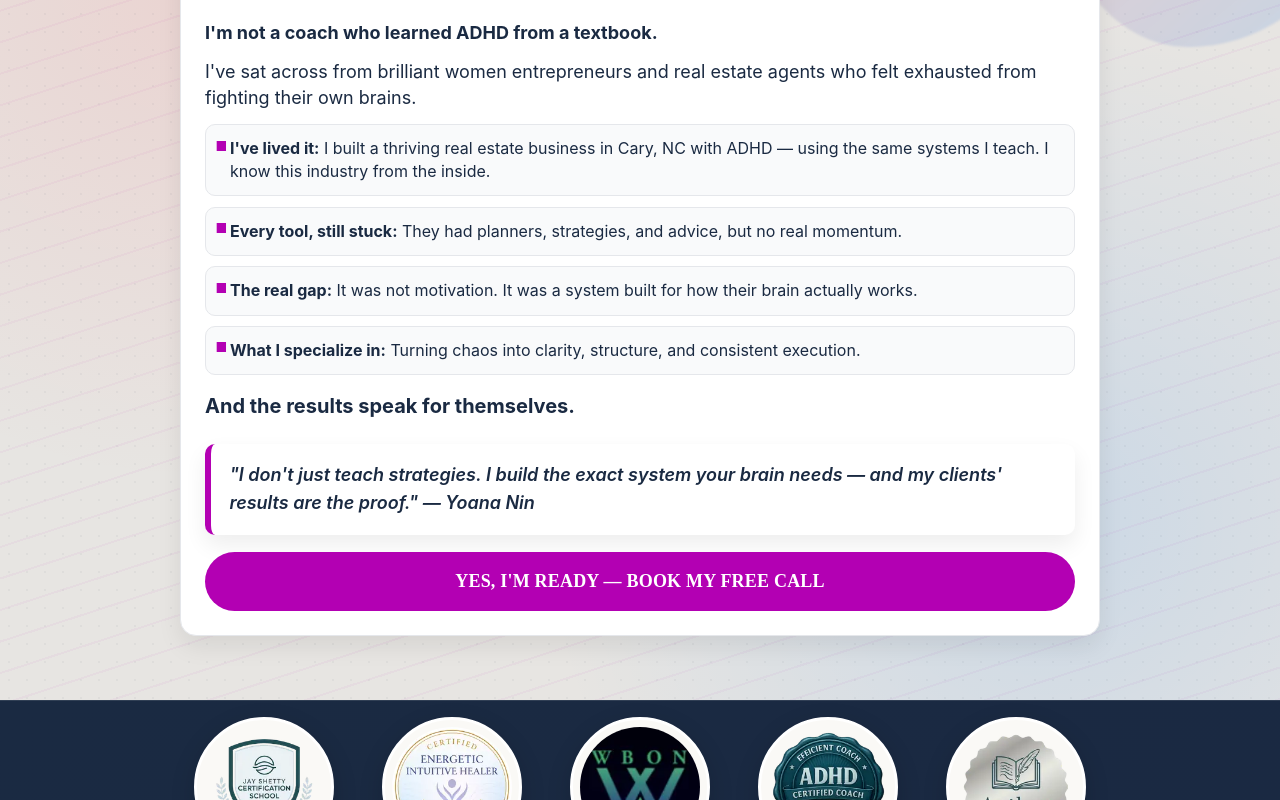
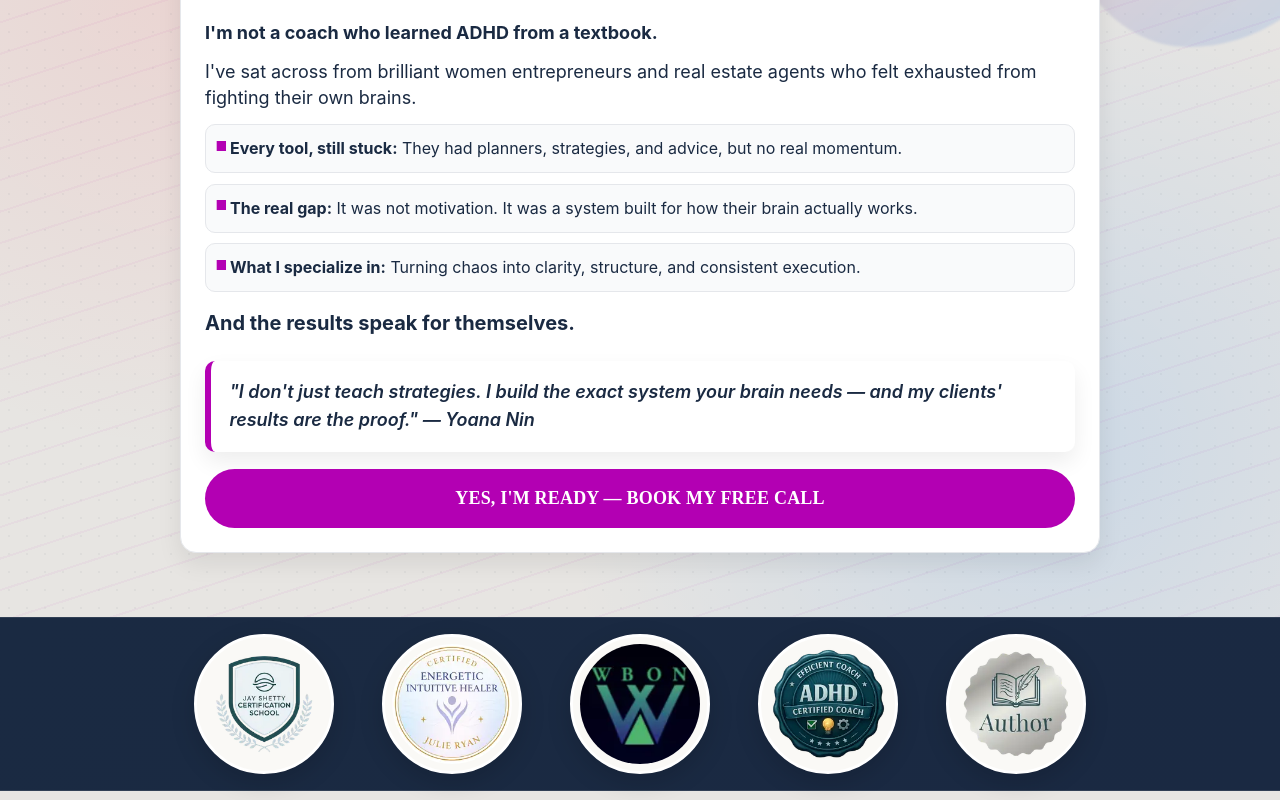
Before and after one commit to scarletlvuyyuru/yoana_nin, a React (Vite) app: page / in a window 1280 px wide. Shown: the part 2540-3340 px from the top of the page. Built offline with nearby package versions, Linux system fonts and the light colour scheme.

Commit message:
word change to get rid of "adhd" saying Yoana Has it as it is inaccurate

```diff
--- a/src/pages/Home/Home.tsx
+++ b/src/pages/Home/Home.tsx
@@ -30,7 +30,7 @@ const Home: React.FC = () => {
     },
     {
       question: "Do you work with real estate agents?",
-      answer: "Yes. I built my own real estate business in Cary, NC with ADHD, so I know the pace firsthand — the lead follow-up, the showings, the contract deadlines, the feast-or-famine income. We build systems for all of it, so your business runs on structure instead of adrenaline."
+      answer: "Yes. I built my own real estate business in Cary, NC, so I know the pace firsthand — the lead follow-up, the showings, the contract deadlines, the feast-or-famine income. We build systems for all of it, so your business runs on structure instead of adrenaline."
     },
     {
       question: "Do you work with clients virtually or in-person?",
@@ -261,7 +261,7 @@ const Home: React.FC = () => {
               I've sat across from brilliant women entrepreneurs and real estate agents who felt exhausted from fighting their own brains.
             </p>
             <ul className={styles.proofList}>
-              <li><strong>I've lived it:</strong> I built a thriving real estate business in Cary, NC with ADHD — using the same systems I teach. I know this industry from the inside.</li>
+
               <li><strong>Every tool, still stuck:</strong> They had planners, strategies, and advice, but no real momentum.</li>
               <li><strong>The real gap:</strong> It was not motivation. It was a system built for how their brain actually works.</li>
               <li><strong>What I specialize in:</strong> Turning chaos into clarity, structure, and consistent execution.</li>            </ul>
```
